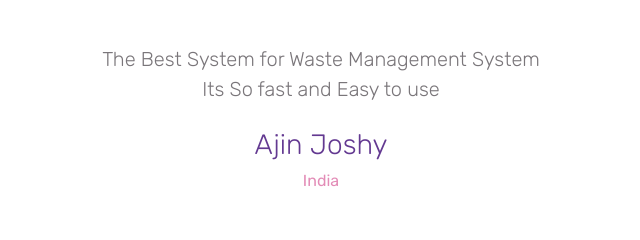
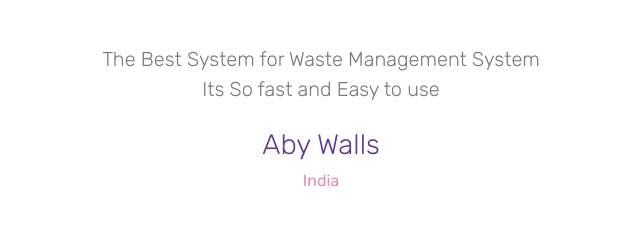
Before and after one commit to AkhilVenu/thanima7, a plain HTML site: page index.html in a window 1280 px wide. Shown: the part 3800-4040 px from the top of the page, 319-959 px from the left. Drawn offline with Linux system fonts and the light colour scheme.

Commit message:
Update index.html

```diff
--- a/index.html
+++ b/index.html
@@ -277,7 +277,7 @@
                 <div class="testimonials-single">
 
                     <blockquote class="blockquote">The Best System for Waste Management System<br>Its So fast and Easy to use</blockquote>
-                    <h5 class="mt-4 mb-2">Ajin Joshy</h5>
+                    <h5 class="mt-4 mb-2">Aby Walls</h5>
                     <p class="text-primary">India</p>
                 </div>
 
```
